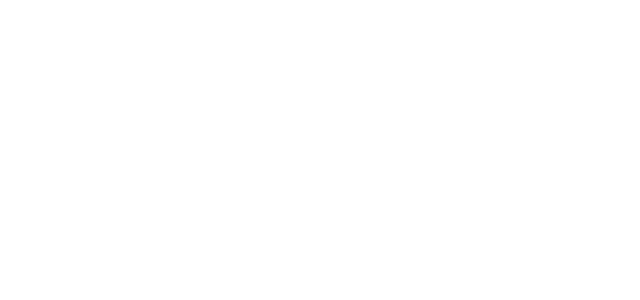
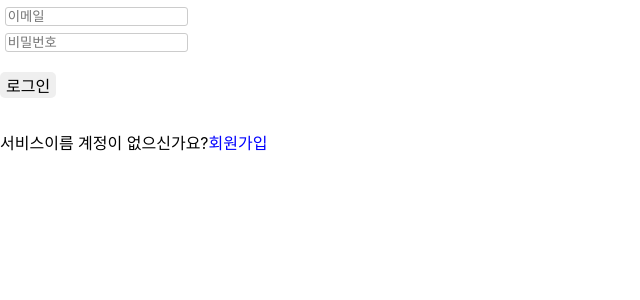
Before and after one commit to jennywoon/HomeComingDay, a React (Create React App) app: page /login in a window 1280 px wide. Before the commit this address had no page. Shown: the top 300 px of the page, without its empty margins (0-640 px from the left). Built offline with nearby package versions, Linux system fonts and the light colour scheme.

Commit message:
로그인 페이지 구현

```diff
--- /dev/null
+++ b/src/components/Login.jsx
@@ -0,0 +1,76 @@
+import React, { useState } from 'react';
+import { useDispatch } from 'react-redux';
+import { useNavigate } from 'react-router-dom';
+import styled from 'styled-components';
+import Button from './elements/Button';
+import Input from './elements/Input';
+import { __loginUser } from '../redux/modules/userSlice';
+
+const Login = () => {
+  const dispatch = useDispatch();
+  const navigate = useNavigate();
+  const [formValue, setFormValue] = useState({
+    email: '',
+    password: '',
+  });
+
+  // 이메일
+  const onChangeEmailHandler = (e) => {
+    setFormValue((prev) => {
+      console.log(e.target.value);
+      return {
+        ...prev,
+        email: e.target.value,
+      };
+    });
+  };
+
+  // 비밀번호
+  const onChangePasswordHandler = (e) => {
+    setFormValue((prev) => {
+      console.log(e.target.value);
+      return {
+        ...prev,
+        password: e.target.value,
+      };
+    });
+  };
+
+  // 로그인버튼
+  const onClickHandler = async (formValue) => {
+    dispatch(__loginUser(formValue)).then(() => {
+      navigate('/');
+    });
+  };
+
+  return (
+    <>
+      {/* 로고 */}
+      <LoginContainer>
+        <Input placeholder='이메일' onChange={onChangeEmailHandler} />
+        <Input
+          placeholder='비밀번호'
+          type='password'
+          onChange={onChangePasswordHandler}
+        />
+        <Button onClickHandler={onClickHandler}>로그인</Button>
+      </LoginContainer>
+      {/* 네이버 로그인 */}
+      <p>
+        서비스이름 계정이 없으신가요?
+        <span
+          onClick={() => {
+            navigate('/signup');
+          }}
+          style={{ color: 'blue', cursor: 'pointer' }}
+        >
+          회원가입
+        </span>
+      </p>
+    </>
+  );
+};
+
+export default Login;
+
+const LoginContainer = styled.div``;
--- /dev/null
+++ b/src/components/SignUp.jsx
@@ -0,0 +1,7 @@
+import React from 'react';
+
+const SignUp = () => {
+  return <div></div>;
+};
+
+export default SignUp;
--- a/src/components/elements/Button.jsx
+++ b/src/components/elements/Button.jsx
@@ -1,51 +1,51 @@
-// import React from 'react'
-// import styled from 'styled-components'
+import React from 'react'
+import styled from 'styled-components'
 
 
-// const Button = ({ id, type, className, isDisabled, children, onClickHandler, width, padding, backgroundColor, color }) => {
+const Button = ({ id, type, className, isDisabled, children, onClickHandler, width, padding, backgroundColor, color }) => {
 
 
-//   return (
-//     <StyledButton
-//       id={id}
-//       className={className}
-//       type={type}
-//       disabled={isDisabled}
-//       onClick={onClickHandler}
-//       padding={padding}
-//       width={width}
-//       backgroundColor={backgroundColor}
-//       color={color}
-//     >
-//       {children}
-//     </StyledButton>
-//   )
-// }
+  return (
+    <StyledButton
+      id={id}
+      className={className}
+      type={type}
+      disabled={isDisabled}
+      onClick={onClickHandler}
+      padding={padding}
+      width={width}
+      backgroundColor={backgroundColor}
+      color={color}
+    >
+      {children}
+    </StyledButton>
+  )
+}
 
-// const StyledButton = styled.button`
+const StyledButton = styled.button`
 
 
-//     margin:1rem 0;
-//     cursor: pointer;
-//     border:none;
-//     width : ${(props) => props.width};
-//     font-size: 1rem;
-//     padding: ${(props) => props.padding};
-//     background: ${(props) => props.backgroundColor};
-//     border-radius: var(--button-radius, 5px);
-//     color:${(props) => props.color};
+    margin:1rem 0;
+    cursor: pointer;
+    border:none;
+    width : ${(props) => props.width};
+    font-size: 1rem;
+    padding: ${(props) => props.padding};
+    background: ${(props) => props.backgroundColor};
+    border-radius: var(--button-radius, 5px);
+    color:${(props) => props.color};
 
-//   /* &:active,
-//   &:hover,
-//   &:focus {
-//     background: var(--button-hover-bg-color, #B43917)
-//   } */
+  /* &:active,
+  &:hover,
+  &:focus {
+    background: var(--button-hover-bg-color, #B43917)
+  } */
 
-//   &:disabled {
-//     cursor: default;
-//     opacity: 0.5;
-//     background: var(--button-bg-color, #ccc);
-//   }
-// `
+  &:disabled {
+    cursor: default;
+    opacity: 0.5;
+    background: var(--button-bg-color, #ccc);
+  }
+`
 
-// export default Button
+export default Button
--- a/src/components/elements/Input.jsx
+++ b/src/components/elements/Input.jsx
@@ -1,60 +1,59 @@
-// import React from 'react'
-// import styled from 'styled-components'
+import React from 'react'
+import styled from 'styled-components'
 
 
+const Input = ({ borderRadius, height, defaultValue, disabled, id, className, type, value, placeholder, width, padding, onChange, minLength, maxLength, text }) => {
+  return (
+    <StyledButtonField >
+      <StyledInput
+        disabled={disabled}
+        id={id}
+        className={className}
+        type={type}
+        value={value}
+        defaultValue={defaultValue}
+        placeholder={placeholder}
+        width={width}
+        padding={padding}
+        onChange={onChange}
+        minLength={minLength}
+        maxLength={maxLength}
+        height={height}
+        borderRadius={borderRadius}
+      />
+      <StyledText>{text}</StyledText>
+    </StyledButtonField>
 
-// const Input = ({ borderRadius, height, defaultValue, disabled, id, className, type, value, placeholder, width, padding, onChange, minLength, maxLength, text }) => {
-//   return (
-//     <StyledButtonField >
-//       <StyledInput
-//         disabled={disabled}
-//         id={id}
-//         className={className}
-//         type={type}
-//         value={value}
-//         defaultValue={defaultValue}
-//         placeholder={placeholder}
-//         width={width}
-//         padding={padding}
-//         onChange={onChange}
-//         minLength={minLength}
-//         maxLength={maxLength}
-//         height={height}
-//         borderRadius={borderRadius}
-//       />
-//       <StyledText>{text}</StyledText>
-//     </StyledButtonField>
+  )
+}
 
-//   )
-// }
+Input.defaultValue = {
+  id: '',
+  className: '',
+  type: '',
+  value: '',
+  placeholder: '',
+  width: '',
+  onChangeHandler: null,
+  minLength: '',
+  maxLength: '',
+  text: '',
+  defaultValue: "",
+  height: "",
+  borderRadius:"",
+}
 
-// Input.defaultValue = {
-//   id: '',
-//   className: '',
-//   type: '',
-//   value: '',
-//   placeholder: '',
-//   width: '',
-//   onChangeHandler: null,
-//   minLength: '',
-//   maxLength: '',
-//   text: '',
-//   defaultValue: "",
-//   height: "",
-//   borderRadius:"",
-// }
+export default Input;
 
-// export default Input;
+const StyledButtonField = styled.div`
+margin: 0.3rem;
+`
+const StyledInput = styled.input`
+    width : ${(props) => props.width};
+    padding: ${(props) => props.padding};
+    border: 1px solid #ccc;
+    border-radius: 3px;
+`
+const StyledText = styled.div`
 
-// const StyledButtonField = styled.div`
-// margin: 0.3rem;
-// `
-// const StyledInput = styled.input`
-//     width : ${(props) => props.width};
-//     padding: ${(props) => props.padding};
-//     border: 1px solid #ccc;
-//     border-radius: 3px;
-// `
-// const StyledText = styled.div`
-
-// `
+`
--- /dev/null
+++ b/src/pages/LoginPage.jsx
@@ -0,0 +1,12 @@
+import React from 'react';
+import Login from '../components/Login';
+
+const LoginPage = () => {
+  return (
+    <div>
+      <Login />
+    </div>
+  );
+};
+
+export default LoginPage;
--- /dev/null
+++ b/src/pages/SignUpPage.jsx
@@ -0,0 +1,12 @@
+import React from 'react';
+import SignUp from '../components/SignUp';
+
+const SignUpPage = () => {
+  return (
+    <div>
+      <SignUp />
+    </div>
+  );
+};
+
+export default SignUpPage;
--- a/src/redux/config/configStore.jsx
+++ b/src/redux/config/configStore.jsx
@@ -1,9 +1,11 @@
 import { configureStore } from "@reduxjs/toolkit";
-
+import userSlice from '../modules/userSlice';
 
 export const store = configureStore({
-    // devTools: process.env.NODE_ENV !== "production",
+  // devTools: process.env.NODE_ENV !== "production",
   reducer: {
-
+    user: userSlice.reducer,
   },
 });
+
+export default store;
--- /dev/null
+++ b/src/redux/modules/userSlice.js
@@ -0,0 +1,55 @@
+import { createAsyncThunk, createSlice } from '@reduxjs/toolkit';
+import axios from 'axios';
+import { getCookie, setCookie } from '../../shared/cookies';
+
+const BASE_URL = '';
+
+const config = {
+  headers: {
+    'Content-Type': 'application/json',
+    authorization: `Bearer ${getCookie("token")}`,
+    userName: `${getCookie("userName")}`,
+  },
+};
+
+export const __loginUser = createAsyncThunk(
+  'LOGIN_USER',
+  async (payload, thunkAPI) => {
+    try {
+      const data = await axios.post(`${BASE_URL}/member/login`, payload);
+      setCookie('token', `${data.data.token}`)
+      setCookie('username', `${data.data.username}`)
+      return thunkAPI.fulfillWithValue(data);
+    } catch (error) {
+      return thunkAPI.rejectWithValue(error);
+    }
+  }
+);
+
+const initialState = {
+  user: config,
+  isLogin: false,
+  error: null,
+};
+
+export const userSlice = createSlice({
+  name: 'userSlice',
+  initialState,
+  reducers: {},
+  extraReducers: {
+    [__loginUser.pending]: (state) => {
+      state.isLoading = true;
+    },
+    [__loginUser.fulfilled]: (state, action) => {
+      state.isLoading = false;
+      state.user = action.payload;
+      state.isLogin = true;
+    },
+    [__loginUser.rejected]: (state, action) => {
+      state.isLoading = false;
+      state.error = action.payload.response.data;
+    },
+  }
+})
+
+export default userSlice;
--- a/src/shared/Router.js
+++ b/src/shared/Router.js
@@ -1,6 +1,8 @@
 import React from "react";
 import { BrowserRouter, Route, Routes } from "react-router-dom";
 import NaverLogin from "../components/NaverLogin";
+import LoginPage from "../pages/LoginPage";
+import SignUpPage from "../pages/SignUpPage";
 
 const Router = () => {
 
@@ -9,6 +11,8 @@
     <BrowserRouter>
       <Routes>
         <Route path="/naverlogin" element={<NaverLogin />} />
+        <Route path="/login" element={<LoginPage />}></Route>
+          <Route path="/signup" element={<SignUpPage />}></Route>
       </Routes>
     </BrowserRouter>
   );
--- /dev/null
+++ b/src/shared/cookies.js
@@ -0,0 +1,15 @@
+import Cookies from 'universal-cookie';
+
+const cookies = new Cookies();
+
+export const setCookie = (name, value, option) => {
+  return cookies.set(name, value, { ...option });
+};
+
+export const getCookie = (name) => {
+  return cookies.get(name);
+};
+
+export const removeCookie = (name) => {
+  return cookies.remove(name);
+};
```
